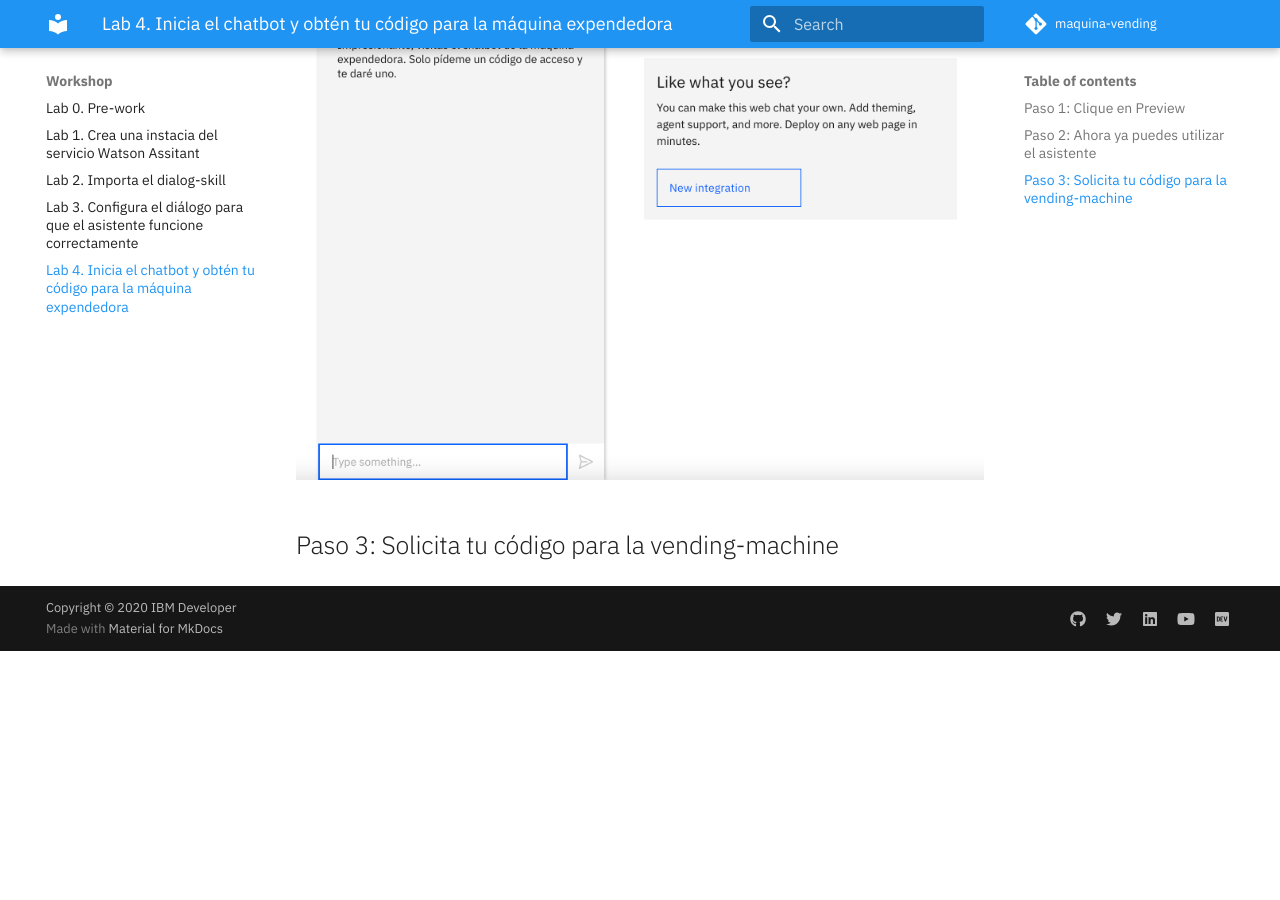
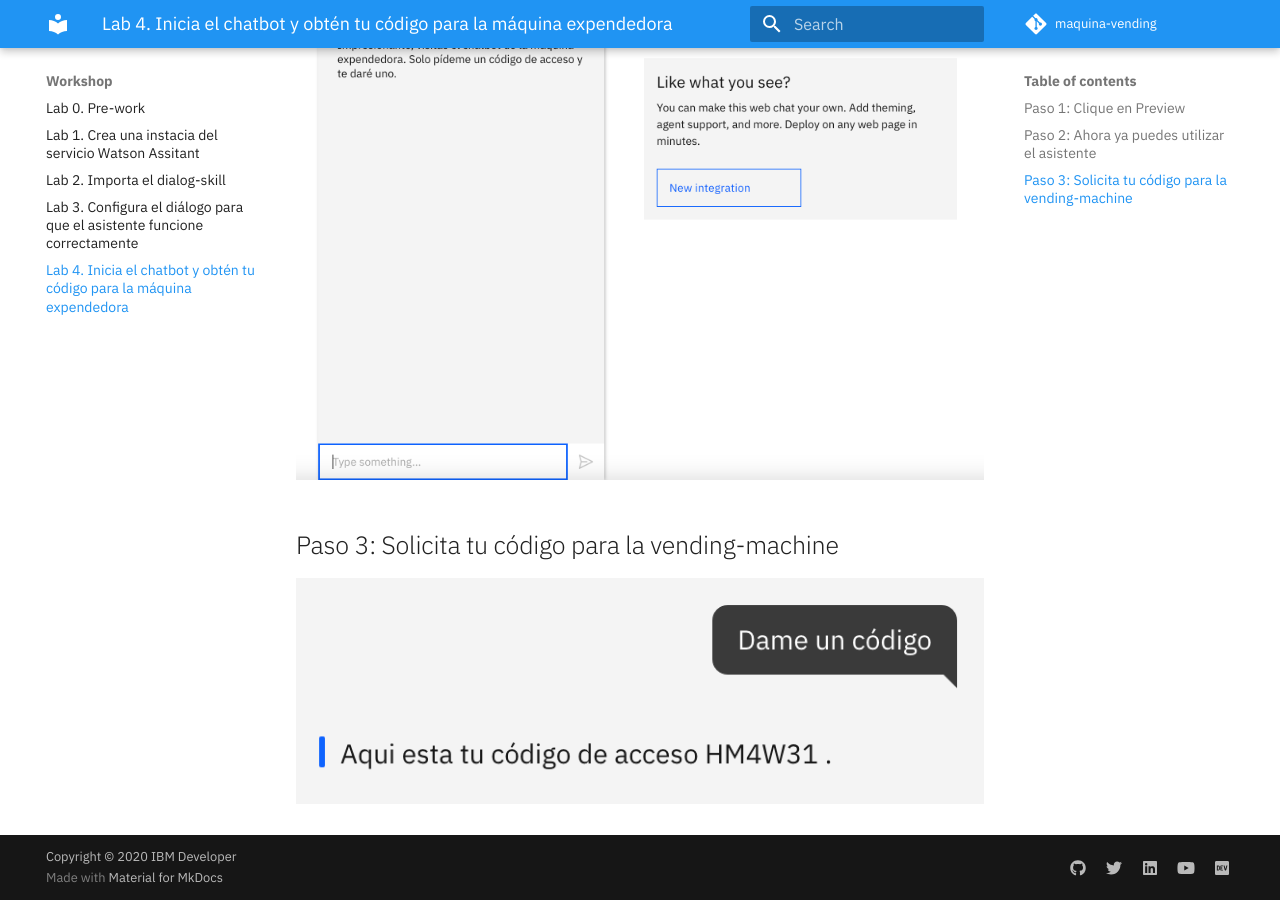
Before and after one commit to IBM/maquina-vending, an MkDocs documentation site: the page built from docs/lab-4/README.md, in a window 1280 px wide and 900 px high, scrolled down 810 px. Built offline with MkDocs 1.6.1 and Material for MkDocs 9.7.7, drawn with Linux system fonts in a browser that asks for light colours; comment, search, counter and statistics services are not loaded; before the commit the page ends 1461 px from its top, so only the background shows below that.

Commit message:
Mejora lab-4 y lab-3

```diff
--- a/docs/lab-4/README.md
+++ b/docs/lab-4/README.md
@@ -9,3 +9,5 @@
 ![ChatBot](../images/chatbot.png)
 
 ## Paso 3: Solicita tu código para la vending-machine
+
+![DarCódigo](../images/darCodigo.png)
```
Also changed, not shown: docs/images/activarWebhook.png, docs/images/darCodigo.png (added).
